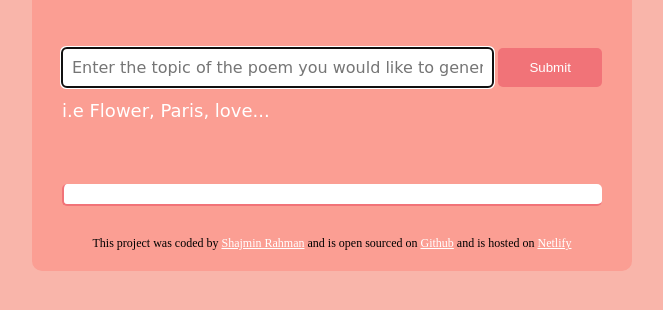
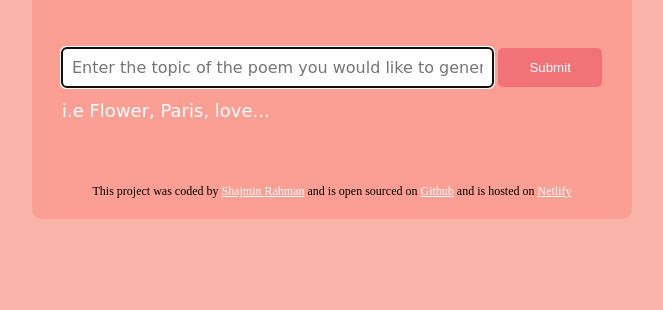
Before and after one commit to shajmin306/Shaz-Poem-Generator, a plain HTML site: page index.html in a window 1280 px wide. Shown: the part 176-486 px from the top of the page, without its empty margins (308-971 px from the left). Drawn offline with nearby package versions, Linux system fonts and the light colour scheme; a web font is replaced by a local one.

Commit message:
Update index.html

```diff
--- a/index.html
+++ b/index.html
@@ -34,7 +34,7 @@
           </form>
           <div class="hint">i.e Flower, Paris, love...</div>
         </div>
-        <div class="poem poem-hidden" id="poem"></div>
+        <div class="poem hidden" id="poem"></div>
       </main>
       <footer>
         This project was coded by
```
